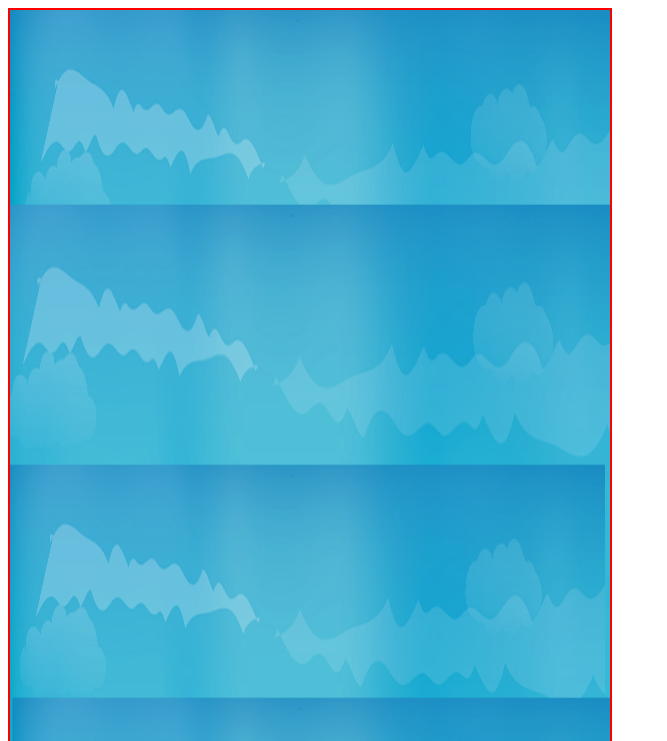
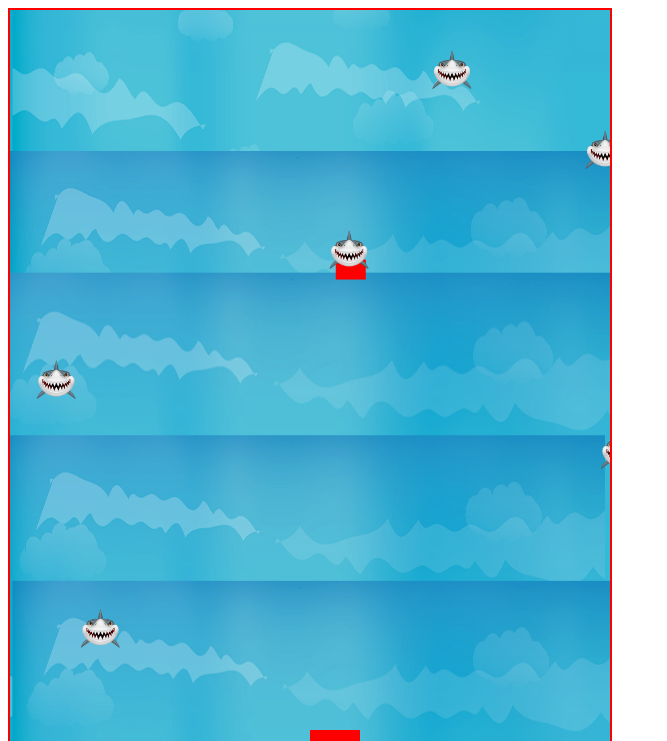
Before and after one commit to diazdiaz/ironsurfer-game, a plain HTML site: page starter_code/index.html in a window 1280 px wide. Shown: the top 741 px of the page, without its empty margins (0-667 px from the left). Drawn offline with Linux system fonts and the light colour scheme.

Commit message:
Continuation

```diff
--- a/starter_code/background.js
+++ b/starter_code/background.js
@@ -2,30 +2,17 @@ function Background(game) {
   this.game = game;
 
   this.img = new Image();
-  this.img.src = "./images/sea_image.png";
+  this.img.src = './images/sea_image.png';
 
   this.x = 0;
   this.y = 0;
-
+  this.vy = 3;
 }
-
 Background.prototype.draw = function() {
   this.game.ctx.drawImage(this.img, this.x, this.y, this.game.canvas.width, this.game.canvas.height);
-  this.game.ctx.drawImage(this.img, this.x + this.game.canvas.width, this.y, this.game.canvas.width, this.game.canvas.height);
-
-};
-
+  this.game.ctx.drawImage(this.img, this.x, this.y - this.game.canvas.height, this.game.canvas.width, this.game.canvas.height);
+}
 Background.prototype.move = function() {
-  this.speed = -1;
-  this.y += this.speed;
-  this.y %= this.game.canvas.height;
-
-  // if (this.speed < 0) {
-  //   this.game.ctx.drawImage(this.img, 0, this.y);
-  // } else {
-  //   this.game.ctx.drawImage(this.img, 0, this.y);
-  // }
-  this.game.ctx.drawImage(this.img, 0, 0,this.game.canvas.width,this.game.canvas.height);
-
-
+  this.y += this.vy;
+  if(this.y > this.game.canvas.height) this.y = 0
 }
--- /dev/null
+++ b/starter_code/enemy2.js
@@ -0,0 +1,31 @@
+function ObstacleEnemy(game){
+  this.game = game;
+
+
+  //this.imgshark = new Image ();
+  //this.img.src = "/images/Scary_Shark_PNG_Clipart-449.png";
+
+  this.w = 30;
+  this.h = 20;
+
+  this.dy = 8;
+  var randomW = Math.random()*(canvas.width);
+  var randomH = Math.random()*(700)-1000;
+
+  this.x = randomW;
+  this.y = randomH;
+}
+
+
+
+ObstacleEnemy.prototype.draw = function() {
+  this.game.ctx.fillStyle = "red";
+  this.game.ctx.fillRect(this.x, this.y, this.w, this.h);
+}
+
+ObstacleEnemy.prototype.move = function() {
+
+
+
+    this.y += this.dy;
+  };
--- a/starter_code/game.js
+++ b/starter_code/game.js
@@ -1,30 +1,154 @@
 function Game(canvasId) {
   this.canvas = document.getElementById(canvasId);
   this.ctx = this.canvas.getContext("2d");
+  this.maxLife;
+  this.framesCounter;
   this.reset();
 }
 
-
-Game.prototype.reset = function () {
+Game.prototype.reset = function() {
   this.background = new Background(this);
   this.player = new Player(this);
+  this.score = new Score(this);
 
+  this.score.points = 0;
   this.obstacles = [];
+  this.enemy = [];
+  // console.log(this.enemy) ;
+  this.generateEnemy();
+
   this.framesCounter = 0;
-  this.score = 0;
+  this.framesTime = 0;
+  this.obstacleNumber = 6;
+  this.generateObstacle();
+  this.score.lives = 10
+};
 
+Game.prototype.start = function() {
+  this.interval = setInterval(
+    function() {
+
+      this.framesCounter++;
+      this.framesTime++;
+      if (this.framesCounter > 1000) this.framesCounter = 0;
+      // console.log(this.framesTime);
+
+      this.clear();
+      this.background.draw();
+      this.background.move();
+      this.player.draw();
+      this.player.move();
+      this.enemy[0].draw();
+      this.enemy[0].move();
+      this.updateObs();
+      console.log(this.enemy)
+
+
+      if (this.framesTime < 900) {
+
+        if (this.framesCounter % 150 === 0) {
+          console.log("sdsdsdsd")
+          this.enemy.pop();
+          this.generateEnemy();
+        }
+      } else if (this.framesTime > 1000 ) {
+          this.maxLife = true;
+
+
+
+        if (this.framesCounter % 40 === 0) {
+          this.generateEnemy();
+        }
+        if (this.framesCounter % 1000 === 0) {
+
+        }
+      }
+
+      if (this.score.health == 0) {
+
+        this.gameOver();
+      }
+    }.bind(this),
+    1000 / 60
+  );
+};
+
+Game.prototype.gameOver = function() {
+  this.stop();
+
+};
+
+Game.prototype.stop = function() {
+  clearInterval(this.interval);
+};
+
+//Generate//
+
+Game.prototype.generateObstacle = function() {
+  //for loop
+  for (var i = 0; i < this.obstacleNumber; i++) {
+    this.obstacles.push(new Obstacle(this));
+  }
+}
+Game.prototype.generateEnemy = function() {
+  this.enemy.push(new ObstacleEnemy(this));
 }
 
-Game.prototype.start = function () {
-  this.inteval = setInterval(function(){
-    this.clear();
-    this.background.move();
-    this.player.draw();
-    this.player.setListener();
+Game.prototype.g
+
+ Game.prototype.updateObs = function() {
+
+  for (var i = 0; i < this.obstacleNumber; i++) {
 
 
-  }.bind(this),1000/60)
-}
+    this.obstacles[i].move();
+    this.obstacles[i].draw();
+
+
+    if (this.obstacles[i].y >= 750) {
+      this.obstacles[i].y = 0;
+      this.obstacles[i].x = Math.random() * 600;
+    }
+    if(this.player.x < this.obstacles[i].x + this.obstacles[i].w &&
+      this.player.x + this.player.w > this.obstacles[i].x &&
+      this.player.y < this.obstacles[i].y + this.obstacles[i].h &&
+      this.player.h + this.player.y > this.obstacles[i].y) {
+        this.obstacles[i].y=0
+        this.obstacles[i].x = Math.random()*(canvas.width);
+        this.obstacles.push(new Obstacle(this));
+        this.obstacleNumber++
+        this.score.health -=5
+        // console.log(this.score.health)
+        if (this.obstacleNumber > 20){
+          this.obstacleNumber=20
+          this.obstacles.pop()
+          console.log(this.obstacles)
+        }
+
+        //console.log(this.obstacles)
+
+      }
+    }
+  }
+
+
+Game.prototype.isCollision = function() {
+  return this.obstacles.some(
+    function(obstacle) {
+      return (
+        this.player.x < obstacle.x + obstacle.w &&
+        this.player.x + this.player.w > obstacle.x &&
+        this.player.y < obstacle.y + obstacle.h &&
+        this.player.h + this.player.y > obstacle.y
+
+      ); {
+
+
+      }
+
+    }.bind(this)
+  );
+};
 
 Game.prototype.clear = function() {
   this.ctx.clearRect(0, 0, this.canvas.width, this.canvas.height);
--- a/starter_code/index.html
+++ b/starter_code/index.html
@@ -10,9 +10,10 @@
 </head>
 <body>
 
- <canvas id="canvas" width="600" height="1200"></canvas>
+ <canvas id="canvas" width="600" height="750"></canvas>
  <script type="text/javascript" src="background.js"></script>
-
+ <script type="text/javascript" src="enemy2.js"></script>
+ <script type="text/javascript" src="score.js"></script>
  <script type="text/javascript" src="player.js"></script>
  <script type="text/javascript" src="obstacles.js"></script>
  <script type="text/javascript" src="game.js"></script>
--- a/starter_code/obstacles.js
+++ b/starter_code/obstacles.js
@@ -0,0 +1,48 @@
+function Obstacle(game) {
+  this.game = game;
+
+  this.img = new Image ();
+  this.img.src = "./images/Scary_Shark_PNG_Clipart-449.png";
+
+  this.w = 40;
+  this.h = 40;
+
+  this.dy = 5;
+  var randomW = Math.random()*(canvas.width);
+  var randomH = Math.random()*(700)-1000;
+
+  this.x = randomW;
+  this.y = randomH;
+}
+
+Obstacle.prototype.draw = function() {
+  this.game.ctx.drawImage(
+    this.img,
+    this.x,
+    this.y,
+    this.w,
+    this.h)
+};
+
+
+
+
+
+Obstacle.prototype.move = function() {
+  this.y += this.dy;
+};
+
+
+Obstacle.prototype.generateObstacle = function() {
+  //for loop
+  for (var i = 0; i < 5; i++) {
+    this.obstacles.push(new Obstacle(this));
+    this.obstacles[i].move();
+    this.obstacles[i].draw();
+
+  if (this.obstacles[i].y >= 750) {
+    this.obstacles[i].y=0;
+    this.obstacles[i].x=Math.random()*600
+  }
+}
+}
--- a/starter_code/player.js
+++ b/starter_code/player.js
@@ -1,62 +1,80 @@
 function Player(game) {
   this.game = game;
 
-  this.x = this.game.canvas.width / 2;
-
-  this.y = this.game.canvas.height - 30;
-
-  this.speed = -10;
-
   this.img = new Image();
   this.img.src = "";
-  this.img.frames = 3;
-  this.img.frameIndex = 0;
+
+  this.x = 300;
+  this.y = this.game.canvas.height - 30; //750
 
   this.w = 50;
   this.h = 75;
 
+
+  this.moveRight = false;
+  this.moveLeft = false;
+
+
+
+  this.vx = 1;
   this.vy = 1;
-  this.a = 1.5;
+
+  this.ax = 5;
+  this.ay = 5;
+
+  this.setListener()
+
+
+
+  //this.img.frames = 3;
+  //this.img.frameIndex = 0;
+
+
+
 }
+
 
 Player.prototype.draw = function() {
   this.game.ctx.fillRect(this.x, this.y, 50, this.y);
 };
-Player.prototype.setListener = function() {
-  document.onkeydown = function(event) {
-    if (event.keyCode == 37) {
-      left = true;
-      if(left){
-        console.log(this.speed);
-        this.x -= this.speed;
-      }
-    }
-    if (event.keyCode == 39) {
-      right = true;
-      if(right){
-        console.log(right);
-        this.x += this.speed;
-      }
-    }
-  }.bind(this);
-  document.onkeyup = function(event) {
-    if (event.keyCode == 37) {
-      left = false;
-      if(left){
-        console.log(this.speed);
-        this.x -= this.speed;
-      }
 
-    }
-    if (event.keyCode == 39) {
-      right = false;
-      if(right){
-        console.log(right);
-        this.x += this.speed;
-      }
+Player.prototype.setListener = function () {
 
-    }
+var rightKey = 39;
+var leftKey = 37;
 
-  }.bind(this);
+document.onkeydown = function (event) {
+
+  if (event.keyCode === rightKey ) {
+    this.moveRight = true;
+  }
+
+  if(event.keyCode === leftKey ){
+    this.moveLeft = true;
+  }
+
+
+
+}.bind(this);
+
+document.onkeyup = function (event){
+  if(event.keyCode === rightKey){
+    this.moveRight = false;
+  }
+  if(event.keyCode === leftKey){
+    this.moveLeft = false;
+  }
+
+}.bind(this);
+}
+
+Player.prototype.move = function() {
+
+if (this.moveRight == true && this.x < this.game.canvas.width - (this.w)) {
+this.x += this.vx * this.ax;
+}
+if (this.moveLeft == true && this.x > 0){
+this.x -= this.vx * this.ax;
+}
 
 };
--- /dev/null
+++ b/starter_code/score.js
@@ -0,0 +1,21 @@
+function Score(game){
+  this.game = game;
+
+  this.points = 0;
+  this.health = 100;
+
+}
+
+Score.prototype.drawScore = function(){
+  this.game.ctx.font = "";
+  this.game.ctx.fillStyle = '#fff';
+  this.game.ctx.fillText('Score:'+Math.floor(this.points), 630.5, 25);
+  this.game.ctx.textBaseline = "top";
+};
+
+Score.prototype.drawLives = function(){
+  this.game.ctx.font = "14px 'Press Start 2P'";
+  this.game.ctx.fillStyle = '#fff';
+  this.game.ctx.fillText('Lives:'+Math.floor(this.lives), 1150, 25);
+  this.game.ctx.textBaseline = "top";
+};
```
Also changed, not shown: starter_code/images/Scary_Shark_PNG_Clipart-449.png (added), starter_code/images/surfboard.svg (deleted).
